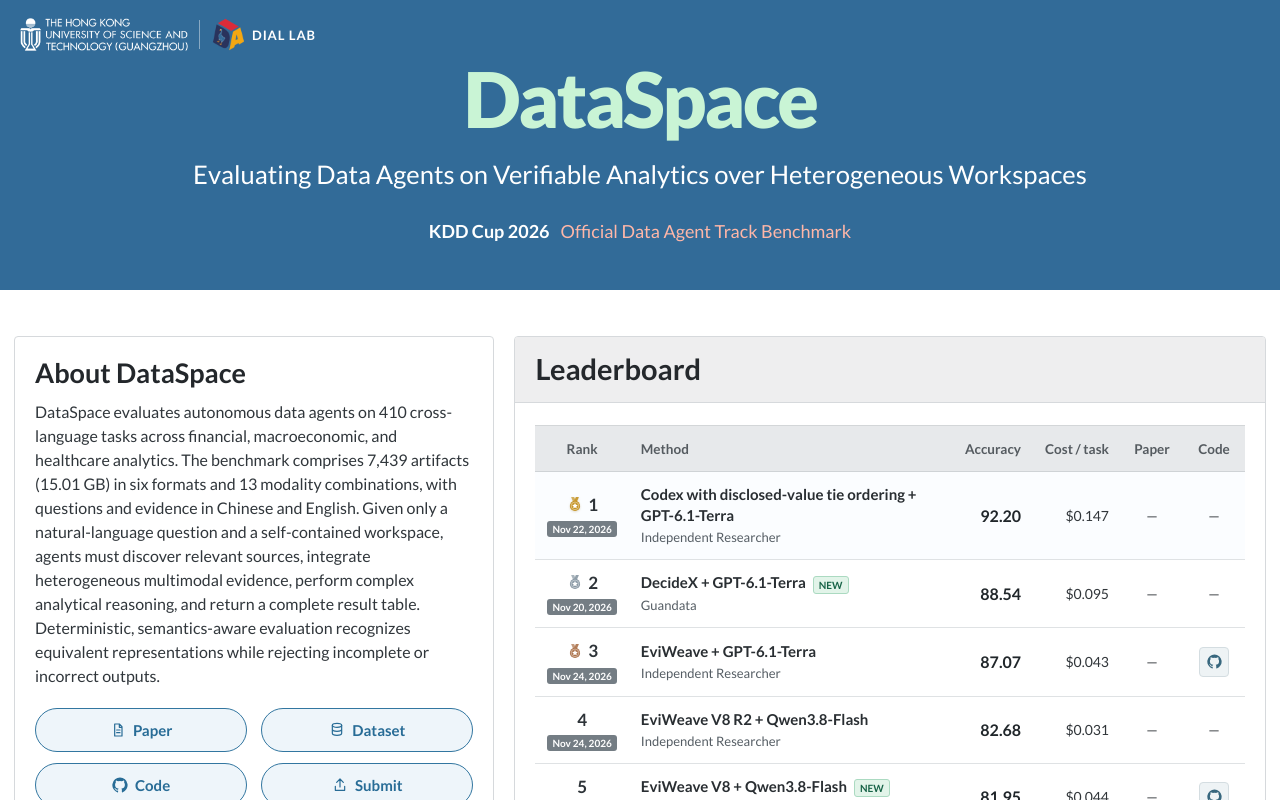
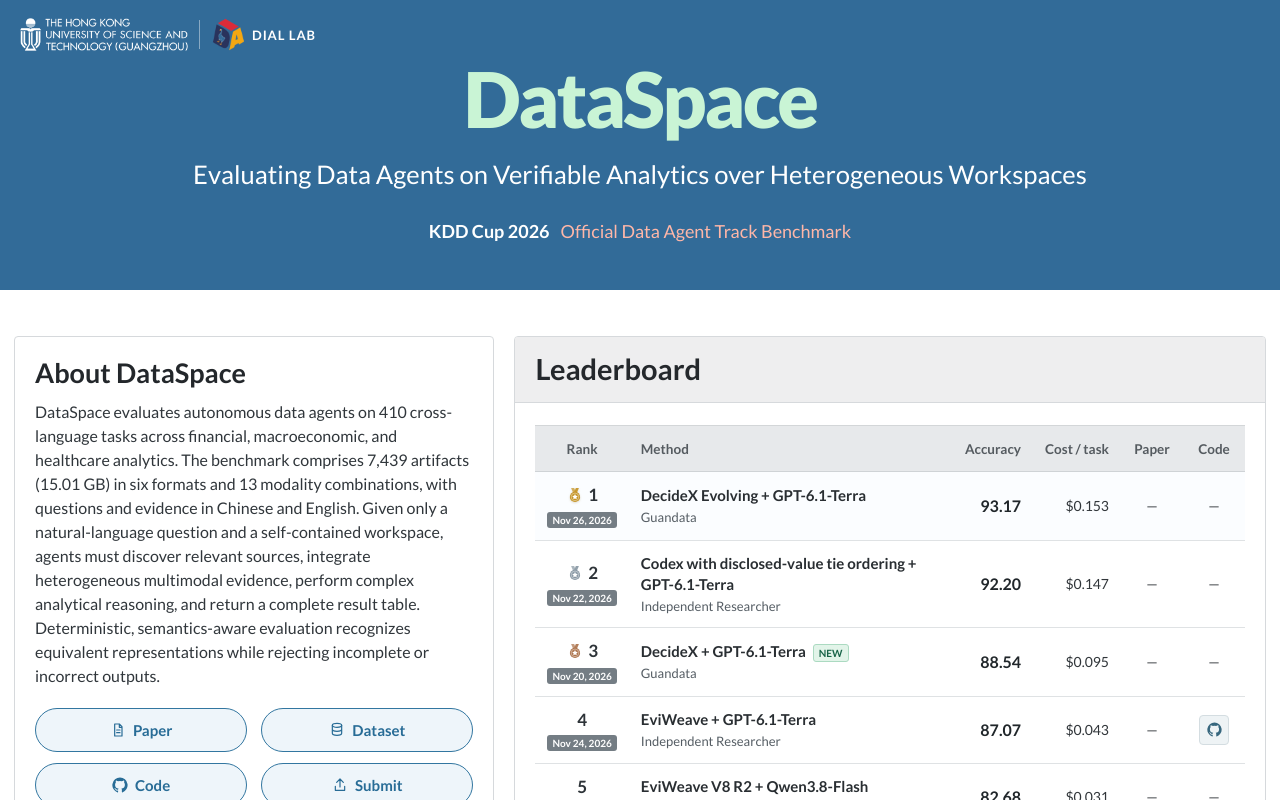
Before and after one commit to dataspace-bench/dataspace-bench.github.io, a React (Vite) app: page / in a window 1280 px wide. Shown: the top 800 px of the page. Built offline with nearby package versions, Linux system fonts and the light colour scheme.

Commit message:
Publish DecideX Evolving leaderboard result

```diff
--- a/src/data/leaderboard.ts
+++ b/src/data/leaderboard.ts
@@ -23,6 +23,25 @@ export type LeaderboardMethod = {
 const dataSpacePaperUrl = 'https://arxiv.org/abs/2608.03451'
 
 export const leaderboardMethods: LeaderboardMethod[] = [
+  {
+    id: 'guandata-decidex-evolving-gpt61-terra',
+    method: 'DecideX Evolving',
+    backbone: 'GPT-6.1-Terra',
+    organization: 'Guandata',
+    description:
+      'DecideX Evolving with GPT-6.1-Terra on Azure OpenAI, using a solve stage followed by an independent review stage.',
+    accuracy: 93.17,
+    correct: 382,
+    costPerTask: 62.8775259 / 410,
+    paperUrl: null,
+    codeUrl: null,
+    evaluated: '2026-11-26',
+    published: '2026-11-27',
+    snapshot: 'gpt-6.1-terra · 2026-10-26',
+    benchmarkVersion: 'DataSpace · 410 tasks',
+    accent: '#55b8e8',
+    openWeight: false,
+  },
   {
     id: 'guandata-decidex-gpt61-terra',
     method: 'DecideX',
```
